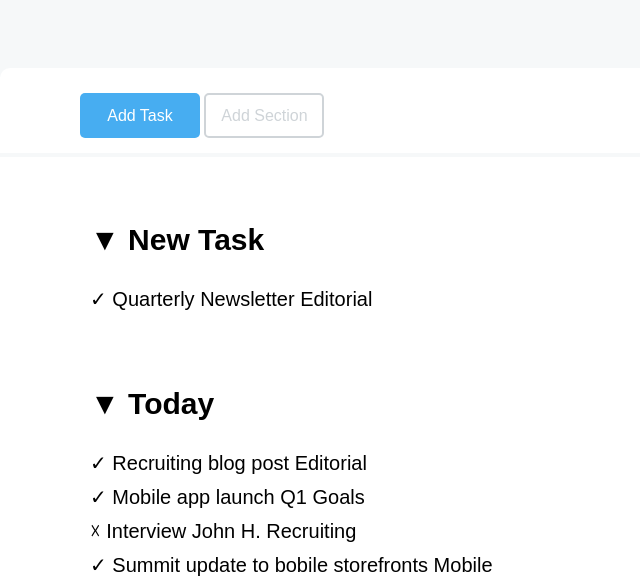
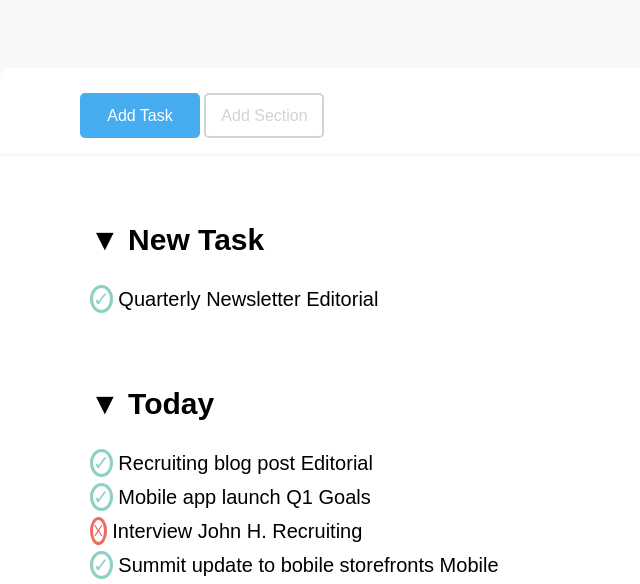
Before and after one commit to enrico-amerio/html-css-toboolist, a plain HTML site: page index.html in a window 1280 px wide. Shown: the part 132-716 px from the top of the page, without its empty margins (0-640 px from the left). Drawn offline with Linux system fonts and the light colour scheme.

Commit message:
[fix] color symbols

```diff
--- a/css/style.css
+++ b/css/style.css
@@ -90,3 +90,14 @@ li{
   font-weight: bold;
 
 }
+.check, .saltire{
+  border: 3px solid;
+  border-radius: 50%;
+
+}
+.check{
+  color:rgba(140,209,193,255) ;
+}
+.saltire{
+  color:rgba(239,106,97,255);
+}
```
